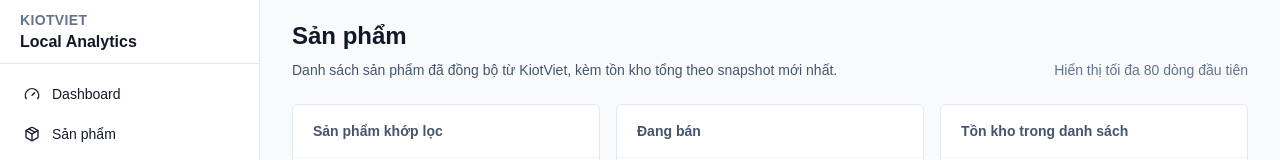
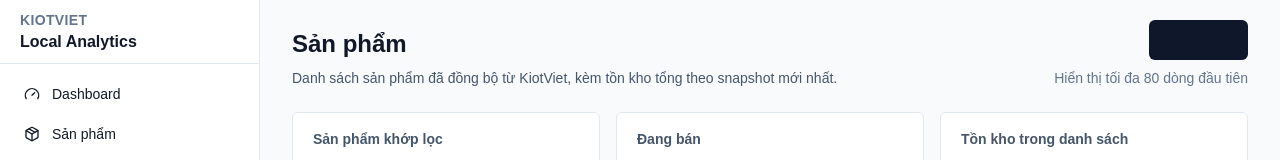
Before and after one commit to nekennick/YagamiDashboard, a Next.js app: page /products in a window 1280 px wide. Shown: the top 160 px of the page. Built offline with nearby package versions, Linux system fonts and the light colour scheme; no server answers; the database is empty.

Commit message:
Add products Excel export

```diff
--- /dev/null
+++ b/app/api/export/products/route.ts
@@ -0,0 +1,105 @@
+import { Prisma } from "@prisma/client";
+import { createWorkbookBuffer, excelResponse } from "@/lib/excel";
+import { prisma } from "@/lib/prisma";
+
+export async function GET(request: Request) {
+  const { searchParams } = new URL(request.url);
+  const query = searchParams.get("q")?.trim() ?? "";
+  const category = searchParams.get("category")?.trim() ?? "";
+  const status = searchParams.get("status")?.trim() ?? "all";
+  const productWhere: Prisma.ProductWhereInput = {
+    ...(query
+      ? {
+          OR: [
+            { name: { contains: query, mode: "insensitive" } },
+            { fullName: { contains: query, mode: "insensitive" } },
+            { code: { contains: query, mode: "insensitive" } }
+          ]
+        }
+      : {}),
+    ...(category ? { categoryName: category } : {}),
+    ...(status === "active" ? { isActive: true } : {}),
+    ...(status === "inactive" ? { isActive: false } : {})
+  };
+  const latestInventoryDate = await prisma.inventorySnapshot.aggregate({
+    _max: { snapshotDate: true }
+  });
+  const [products, inventoryGroups] = await Promise.all([
+    prisma.product.findMany({
+      where: productWhere,
+      orderBy: [{ isActive: "desc" }, { name: "asc" }]
+    }),
+    latestInventoryDate._max.snapshotDate
+      ? prisma.inventorySnapshot.groupBy({
+          by: ["productId"],
+          where: { snapshotDate: latestInventoryDate._max.snapshotDate },
+          _sum: { onHand: true, reserved: true }
+        })
+      : []
+  ]);
+  const inventoryByProduct = new Map(
+    inventoryGroups.map((item) => [
+      item.productId,
+      {
+        onHand: toNumber(item._sum.onHand),
+        reserved: toNumber(item._sum.reserved)
+      }
+    ])
+  );
+  const rows = products.map((product) => {
+    const inventory = inventoryByProduct.get(product.id);
+
+    return {
+      code: product.code ?? "",
+      name: product.name,
+      fullName: product.fullName ?? "",
+      categoryName: product.categoryName ?? "",
+      unit: product.unit ?? "",
+      basePrice: toNumber(product.basePrice),
+      onHand: inventory?.onHand ?? 0,
+      reserved: inventory?.reserved ?? 0,
+      status: product.isActive ? "Đang bán" : "Ngừng bán"
+    };
+  });
+  const buffer = await createWorkbookBuffer({
+    sheetName: "San pham",
+    columns: [
+      { header: "Mã", key: "code", width: 16 },
+      { header: "Tên sản phẩm", key: "name", width: 36 },
+      { header: "Tên đầy đủ", key: "fullName", width: 42 },
+      { header: "Nhóm hàng", key: "categoryName", width: 24 },
+      { header: "Đơn vị", key: "unit", width: 12 },
+      { header: "Giá bán", key: "basePrice", width: 14 },
+      { header: "Tồn", key: "onHand", width: 12 },
+      { header: "Đặt giữ", key: "reserved", width: 12 },
+      { header: "Trạng thái", key: "status", width: 14 }
+    ],
+    rows
+  });
+
+  return excelResponse(buffer, `products-${formatDateForFilename(new Date())}.xlsx`);
+}
+
+function toNumber(value: unknown) {
+  if (!value) {
+    return 0;
+  }
+
+  if (typeof value === "number") {
+    return value;
+  }
+
+  if (typeof value === "string") {
+    return Number(value);
+  }
+
+  if (typeof value === "object" && "toNumber" in value && typeof value.toNumber === "function") {
+    return value.toNumber();
+  }
+
+  return Number(value);
+}
+
+function formatDateForFilename(date: Date) {
+  return date.toISOString().slice(0, 10);
+}
--- a/app/products/page.tsx
+++ b/app/products/page.tsx
@@ -96,7 +96,19 @@ export default async function ProductsPage({ searchParams }: ProductsPageProps)
             Danh sách sản phẩm đã đồng bộ từ KiotViet, kèm tồn kho tổng theo snapshot mới nhất.
           </p>
         </div>
-        <div className="text-sm text-slate-500">Hiển thị tối đa 80 dòng đầu tiên</div>
+        <div className="flex flex-col gap-2 sm:items-end">
+          <a
+            className="inline-flex h-10 items-center justify-center rounded-md bg-slate-900 px-4 text-sm font-medium text-white hover:bg-slate-800"
+            href={`/api/export/products?${new URLSearchParams({
+              ...(query ? { q: query } : {}),
+              ...(category ? { category } : {}),
+              ...(status !== "all" ? { status } : {})
+            }).toString()}`}
+          >
+            Xuất Excel
+          </a>
+          <div className="text-sm text-slate-500">Hiển thị tối đa 80 dòng đầu tiên</div>
+        </div>
       </div>
 
       <div className="grid gap-4 md:grid-cols-3">
--- /dev/null
+++ b/lib/excel.ts
@@ -0,0 +1,44 @@
+import ExcelJS from "exceljs";
+
+type ExcelColumn = {
+  header: string;
+  key: string;
+  width?: number;
+};
+
+export async function createWorkbookBuffer({
+  sheetName,
+  columns,
+  rows
+}: {
+  sheetName: string;
+  columns: ExcelColumn[];
+  rows: Record<string, unknown>[];
+}) {
+  const workbook = new ExcelJS.Workbook();
+  workbook.creator = "Yagami Dashboard";
+  workbook.created = new Date();
+
+  const worksheet = workbook.addWorksheet(sheetName);
+  worksheet.columns = columns;
+  worksheet.addRows(rows);
+  worksheet.getRow(1).font = { bold: true };
+  worksheet.getRow(1).alignment = { vertical: "middle" };
+  worksheet.views = [{ state: "frozen", ySplit: 1 }];
+  worksheet.autoFilter = {
+    from: { row: 1, column: 1 },
+    to: { row: Math.max(1, rows.length + 1), column: columns.length }
+  };
+
+  return workbook.xlsx.writeBuffer();
+}
+
+export function excelResponse(buffer: Awaited<ReturnType<typeof createWorkbookBuffer>>, filename: string) {
+  return new Response(buffer, {
+    headers: {
+      "Content-Type": "application/vnd.openxmlformats-officedocument.spreadsheetml.sheet",
+      "Content-Disposition": `attachment; filename="${filename}"`,
+      "Cache-Control": "no-store"
+    }
+  });
+}
```
